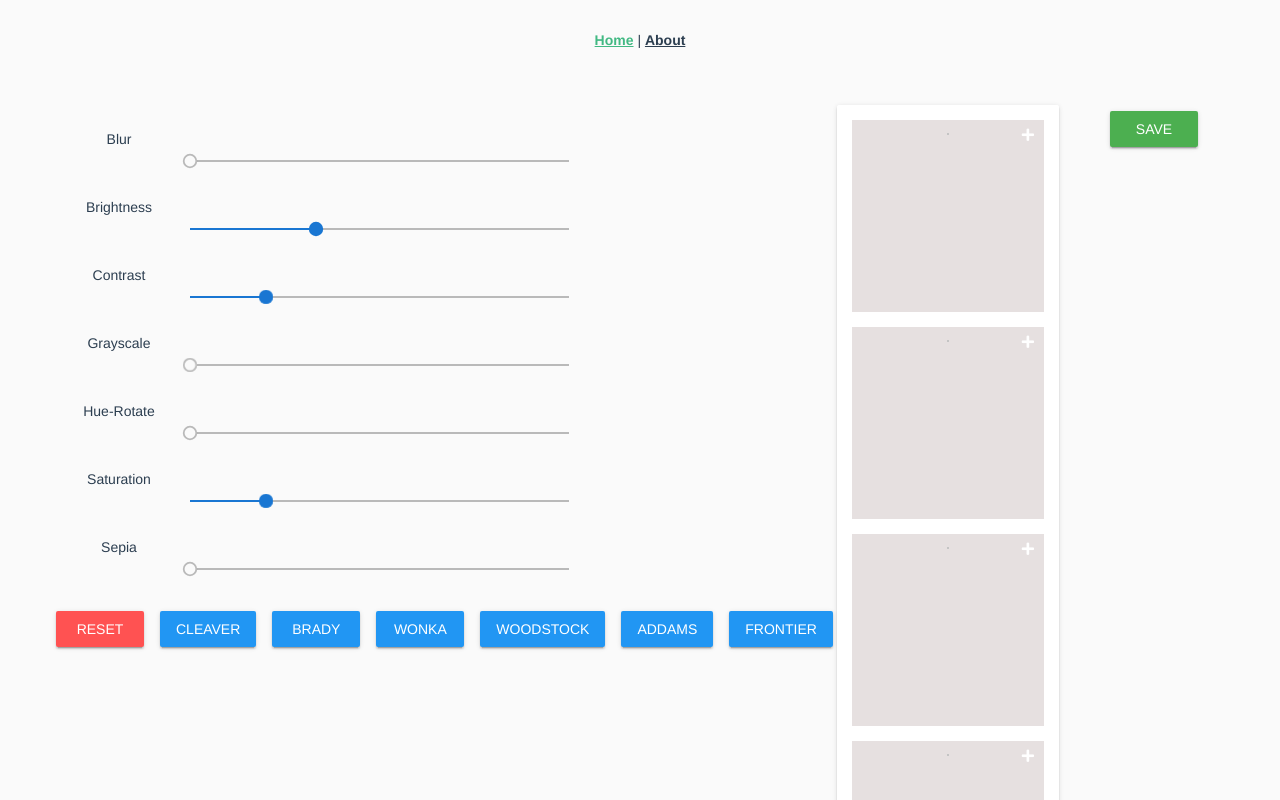
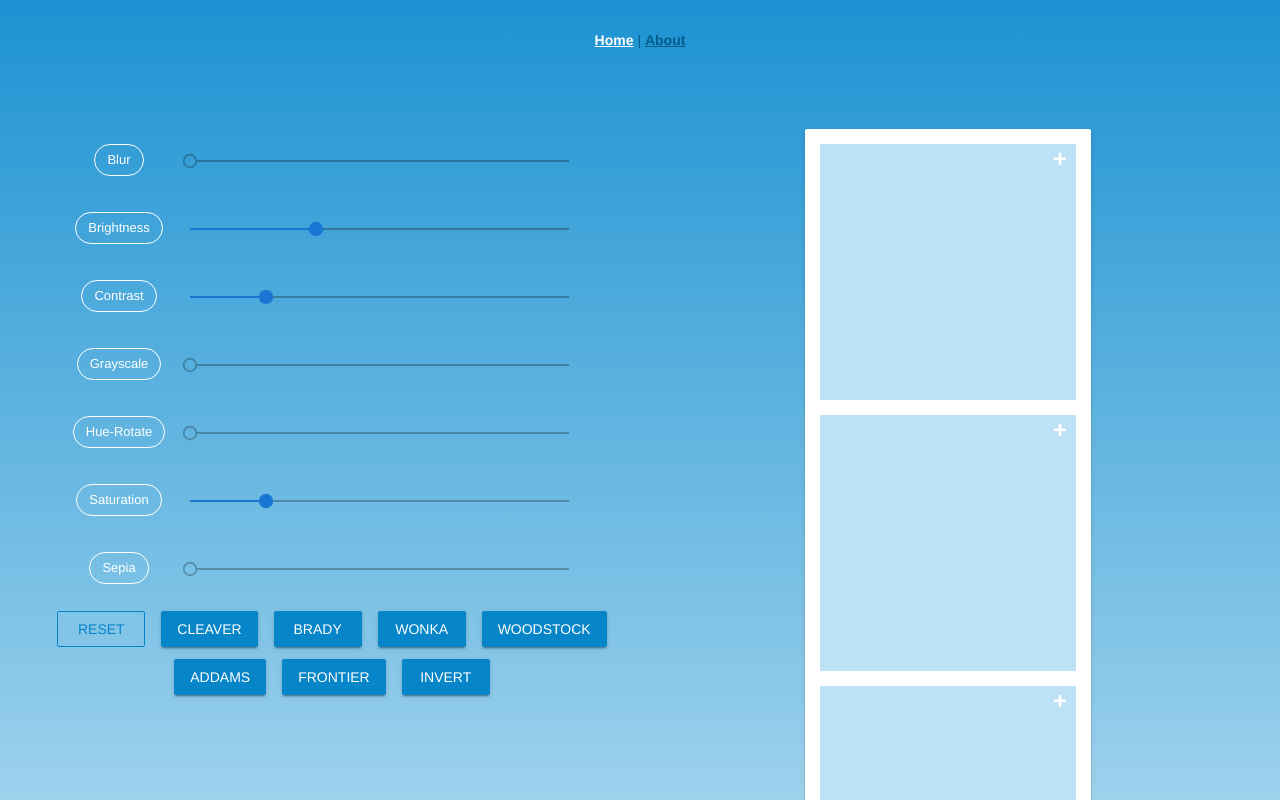
Before and after one commit to rosenshine/diy-photobooth, a Vue app: page / in a window 1280 px wide. Shown: the top 800 px of the page. Built offline with nearby package versions, Linux system fonts and the light colour scheme.

Commit message:
css filters persist on photos, strips downloadable, gradient background

```diff
--- a/src/App.vue
+++ b/src/App.vue
@@ -16,15 +16,26 @@
   -webkit-font-smoothing: antialiased;
   -moz-osx-font-smoothing: grayscale;
   text-align: center;
-  color: #2c3e50;
+  color: #045b8a;
+  background: #1c92d2; /* fallback for old browsers */
+  background: -webkit-linear-gradient(
+    to top,
+    #f2fcfe,
+    #1c92d2
+  ); /* Chrome 10-25, Safari 5.1-6 */
+  background: linear-gradient(
+    to top,
+    #f2fcfe,
+    #1c92d2
+  ); /* W3C, IE 10+/ Edge, Firefox 16+, Chrome 26+, Opera 12+, Safari 7+ */
 }
 #nav {
   padding: 30px;
   a {
     font-weight: bold;
-    color: #2c3e50;
+    color: #045b8a;
     &.router-link-exact-active {
-      color: #42b983;
+      color: white;
     }
   }
 }
--- a/src/components/AddCrop.vue
+++ b/src/components/AddCrop.vue
@@ -19,8 +19,8 @@
     <my-upload
       field="img"
       v-model="show"
-      :width="300"
-      :height="300"
+      :width="500"
+      :height="500"
       :noRotate="false"
       :imageNum="fileNum"
       img-format="png"
@@ -121,16 +121,15 @@ export default {
 <style scoped lang="scss">
 .cell {
   cursor: pointer;
-  width: 15vw;
-  height: 15vw;
-  background-color: rgb(230, 224, 224);
+  width: 20vw;
+  height: 20vw;
+  background-color: rgb(189, 225, 245);
   margin: 15px 15px 15px 15px;
   position: relative;
 }
 img {
-  max-width: 100%;
+  width: 100%;
   filter: sepia('filterSepia');
-  border: 1px solid #c4c4c4;
 }
 .add-btn,
 .edit-btn {
--- a/src/components/FilterControls.vue
+++ b/src/components/FilterControls.vue
@@ -1,7 +1,9 @@
 <template>
-  <v-container fluid grid-list-ls>
+  <v-container fluid grid-list-ls class="sticky">
     <v-layout>
-      <v-flex xs3><p>Blur</p></v-flex>
+      <v-flex xs3
+        ><v-chip outline color="white" class="chip">Blur</v-chip></v-flex
+      >
       <v-flex xs8
         ><v-slider
           max="20"
@@ -12,7 +14,9 @@
       /></v-flex>
     </v-layout>
     <v-layout>
-      <v-flex xs3><p>Brightness</p></v-flex>
+      <v-flex xs3
+        ><v-chip outline color="white" class="chip">Brightness</v-chip></v-flex
+      >
       <v-flex xs8
         ><v-slider
           max="3"
@@ -23,7 +27,9 @@
       /></v-flex>
     </v-layout>
     <v-layout>
-      <v-flex xs3><p>Contrast</p></v-flex>
+      <v-flex xs3
+        ><v-chip outline color="white" class="chip">Contrast</v-chip></v-flex
+      >
       <v-flex xs8
         ><v-slider
           max="5"
@@ -34,7 +40,9 @@
       /></v-flex>
     </v-layout>
     <v-layout>
-      <v-flex xs3><p>Grayscale</p></v-flex>
+      <v-flex xs3
+        ><v-chip outline color="white" class="chip">Grayscale</v-chip></v-flex
+      >
       <v-flex xs8
         ><v-slider
           max="1"
@@ -45,7 +53,9 @@
       /></v-flex>
     </v-layout>
     <v-layout>
-      <v-flex xs3><p>Hue-Rotate</p></v-flex>
+      <v-flex xs3
+        ><v-chip outline color="white" class="chip">Hue-Rotate</v-chip></v-flex
+      >
       <v-flex xs8
         ><v-slider
           max="360"
@@ -56,7 +66,9 @@
       /></v-flex>
     </v-layout>
     <v-layout>
-      <v-flex xs3><p>Saturation</p></v-flex>
+      <v-flex xs3
+        ><v-chip outline color="white" class="chip">Saturation</v-chip></v-flex
+      >
       <v-flex xs8
         ><v-slider
           max="5"
@@ -67,7 +79,9 @@
       /></v-flex>
     </v-layout>
     <v-layout>
-      <v-flex xs3><p>Sepia</p></v-flex>
+      <v-flex xs3
+        ><v-chip outline color="white" class="chip">Sepia</v-chip></v-flex
+      >
       <v-flex xs8
         ><v-slider
           max="1"
@@ -79,18 +93,37 @@
     </v-layout>
 
     <v-layout>
-      <v-btn xs3 color="error" @click="setProps('defaultProps')">Reset</v-btn>
-      <v-btn xs3 color="info" @click="setProps('cleaverProps')">Cleaver</v-btn>
-      <v-btn xs3 color="info" @click="setProps('bradyProps')">Brady</v-btn>
-      <v-btn xs3 color="info" @click="setProps('wonkaProps')">Wonka</v-btn>
-      <v-btn xs3 color="info" @click="setProps('woodstockProps')"
-        >Woodstock</v-btn
-      >
-      <v-btn xs3 color="info" @click="setProps('addamsProps')">Addams</v-btn>
-      <v-btn xs3 color="info" @click="setProps('frontierProps')"
-        >Frontier</v-btn
-      >
-      <v-btn xs3 color="info" @click="setProps('invertProps')">Invert</v-btn>
+      <v-flex xs12>
+        <v-btn
+          xs3
+          outline
+          color="#0685C9"
+          dark
+          @click="setProps('defaultProps')"
+          >Reset</v-btn
+        >
+        <v-btn xs3 color="#0685C9" dark @click="setProps('cleaverProps')"
+          >Cleaver</v-btn
+        >
+        <v-btn xs3 color="#0685C9" dark @click="setProps('bradyProps')"
+          >Brady</v-btn
+        >
+        <v-btn xs3 color="#0685C9" dark @click="setProps('wonkaProps')"
+          >Wonka</v-btn
+        >
+        <v-btn xs3 color="#0685C9" dark @click="setProps('woodstockProps')"
+          >Woodstock</v-btn
+        >
+        <v-btn xs3 color="#0685C9" dark @click="setProps('addamsProps')"
+          >Addams</v-btn
+        >
+        <v-btn xs3 color="#0685C9" dark @click="setProps('frontierProps')"
+          >Frontier</v-btn
+        >
+        <v-btn xs3 color="#0685C9" dark @click="setProps('invertProps')"
+          >Invert</v-btn
+        >
+      </v-flex>
     </v-layout>
   </v-container>
 </template>
@@ -222,4 +255,9 @@ export default {
 };
 </script>
 
-<style scoped lang="scss"></style>
+<style scoped lang="scss">
+.chip {
+  margin-top: 15px;
+  margin-bottom: 0;
+}
+</style>
--- a/src/components/HelloWorld.vue
+++ /dev/null
@@ -1,122 +0,0 @@
-<template>
-  <div class="hello">
-    <h1>{{ msg }}</h1>
-    <p>
-      For a guide and recipes on how to configure / customize this project,<br />
-      check out the
-      <a href="https://cli.vuejs.org" target="_blank" rel="noopener"
-        >vue-cli documentation</a
-      >.
-    </p>
-    <h3>Installed CLI Plugins</h3>
-    <ul>
-      <li>
-        <a
-          href="https://github.com/vuejs/vue-cli/tree/dev/packages/%40vue/cli-plugin-babel"
-          target="_blank"
-          rel="noopener"
-          >babel</a
-        >
-      </li>
-      <li>
-        <a
-          href="https://github.com/vuejs/vue-cli/tree/dev/packages/%40vue/cli-plugin-eslint"
-          target="_blank"
-          rel="noopener"
-          >eslint</a
-        >
-      </li>
-      <li>
-        <a
-          href="https://github.com/vuejs/vue-cli/tree/dev/packages/%40vue/cli-plugin-unit-mocha"
-          target="_blank"
-          rel="noopener"
-          >unit-mocha</a
-        >
-      </li>
-    </ul>
-    <h3>Essential Links</h3>
-    <ul>
-      <li>
-        <a href="https://vuejs.org" target="_blank" rel="noopener">Core Docs</a>
-      </li>
-      <li>
-        <a href="https://forum.vuejs.org" target="_blank" rel="noopener"
-          >Forum</a
-        >
-      </li>
-      <li>
-        <a href="https://chat.vuejs.org" target="_blank" rel="noopener"
-          >Community Chat</a
-        >
-      </li>
-      <li>
-        <a href="https://twitter.com/vuejs" target="_blank" rel="noopener"
-          >Twitter</a
-        >
-      </li>
-      <li>
-        <a href="https://news.vuejs.org" target="_blank" rel="noopener">News</a>
-      </li>
-    </ul>
-    <h3>Ecosystem</h3>
-    <ul>
-      <li>
-        <a href="https://router.vuejs.org" target="_blank" rel="noopener"
-          >vue-router</a
-        >
-      </li>
-      <li>
-        <a href="https://vuex.vuejs.org" target="_blank" rel="noopener">vuex</a>
-      </li>
-      <li>
-        <a
-          href="https://github.com/vuejs/vue-devtools#vue-devtools"
-          target="_blank"
-          rel="noopener"
-          >vue-devtools</a
-        >
-      </li>
-      <li>
-        <a href="https://vue-loader.vuejs.org" target="_blank" rel="noopener"
-          >vue-loader</a
-        >
-      </li>
-      <li>
-        <a
-          href="https://github.com/vuejs/awesome-vue"
-          target="_blank"
-          rel="noopener"
-          >awesome-vue</a
-        >
-      </li>
-    </ul>
-  </div>
-</template>
-
-<script>
-export default {
-  name: 'HelloWorld',
-  props: {
-    msg: String
-  }
-};
-</script>
-
-<!-- Add "scoped" attribute to limit CSS to this component only -->
-<style scoped lang="scss">
-h3 {
-  margin: 40px 0 0;
-}
-ul {
-  list-style-type: none;
-  padding: 0;
-}
-li {
-  display: inline-block;
-  margin: 0 10px;
-}
-a {
-  color: #42b983;
-}
-</style>
--- a/src/components/PhotoStrip.vue
+++ b/src/components/PhotoStrip.vue
@@ -1,6 +1,7 @@
 <template>
+  <v-container>
     <v-layout>
-    <v-flex xs12 sm6 offset-sm3>
+      <v-flex xs12 sm10 offset-sm1>
         <v-card class="strip">
           <add-crop fileNum="img1" />
           <add-crop fileNum="img2" />
@@ -8,8 +9,9 @@
           <add-crop fileNum="img4" />
         </v-card>
       </v-flex>
-    <v-btn color="success" @click="exportImage">Save</v-btn>
     </v-layout>
+    <v-btn color="success" @click="exportImage">Download</v-btn>
+  </v-container>
 </template>
 
 <script>
@@ -22,8 +24,7 @@ export default {
   },
   computed: {
     img1Url() {
-      // return this.$store.state.img1;
-      return document.getElementById('img1');
+      return this.$store.state.img1;
     },
     img2Url() {
       return this.$store.state.img2;
@@ -37,12 +38,12 @@ export default {
   },
   methods: {
     exportImage() {
-      // get filter from store
-      const filter = this.img1Url.style.filter;
+      // get filter from element
+      const filter = document.getElementById('img1').style.filter;
 
       // create canvases for all four images
       let img1Canvas = new Image();
-      img1Canvas.src = this.img1Url.src;
+      img1Canvas.src = this.img1Url;
 
       let img2Canvas = new Image();
       img2Canvas.src = this.img2Url;
@@ -55,25 +56,25 @@ export default {
 
       // create the wrapper canvas with a white background
       let merger = document.createElement('canvas');
-      merger.width = 330;
-      merger.height = 1275;
+      merger.width = 560;
+      merger.height = 2150;
       let ctx = merger.getContext('2d');
-      ctx.strokeStyle = '#3a3a3a';
+      ctx.strokeStyle = '#d1d1d1';
       ctx.lineWidth = 1;
-      ctx.rect(0, 0, 330, 1275);
+      ctx.rect(0, 0, 560, 2150);
       ctx.fillStyle = 'white';
       ctx.fill();
 
       // for each image, draw the canvas leaving room for the bezels
       ctx.filter = filter;
-      ctx.drawImage(img1Canvas, 15, 15);
-      ctx.strokeRect(15, 15, 300, 300);
-      ctx.drawImage(img2Canvas, 15, 330);
-      ctx.strokeRect(15, 330, 300, 300);
-      ctx.drawImage(img3Canvas, 15, 645);
-      ctx.strokeRect(15, 645, 300, 300);
-      ctx.drawImage(img4Canvas, 15, 960);
-      ctx.strokeRect(15, 960, 300, 300);
+      ctx.drawImage(img1Canvas, 30, 30);
+      ctx.strokeRect(30, 30, 500, 500);
+      ctx.drawImage(img2Canvas, 30, 560);
+      ctx.strokeRect(30, 560, 500, 500);
+      ctx.drawImage(img3Canvas, 30, 1090);
+      ctx.strokeRect(30, 1090, 500, 500);
+      ctx.drawImage(img4Canvas, 30, 1620);
+      ctx.strokeRect(30, 1620, 500, 500);
 
       // export the full image as a png
       merger.toBlob(blob => {
```
Also changed, not shown: src/assets/logo.png (deleted), 1 other file (tests, documents, lock files or other folders). Lines whose indentation alone changed are shown as unchanged.
